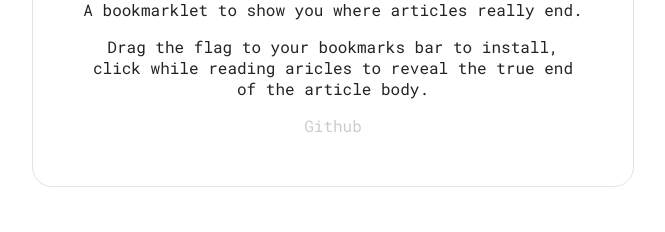
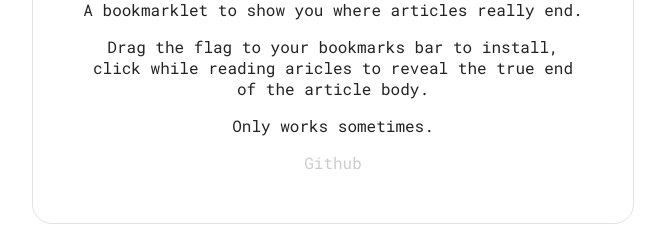
Before and after one commit to kevinzweerink/finishline, a website: page index.html in a window 1280 px wide. Shown: the part 587-819 px from the top of the page, without its empty margins (307-972 px from the left). Drawn offline with Linux system fonts and the light colour scheme.

Commit message:
disclaimer;

```diff
--- a/index.html
+++ b/index.html
@@ -14,6 +14,7 @@
 		<div class='about'>
 			<p>A bookmarklet to show you where articles really end.</p>
 			<p>Drag the flag to your bookmarks bar to install, click while reading aricles to reveal the true end of the article body.</p>
+			<p>Only works sometimes.</p>
 			<a href='http://github.com/kevinzweerink/finishline'>Github</a>
 		</div>
 	</div>
```
Also changed, not shown: templates/index.html (+1 -0 lines).
